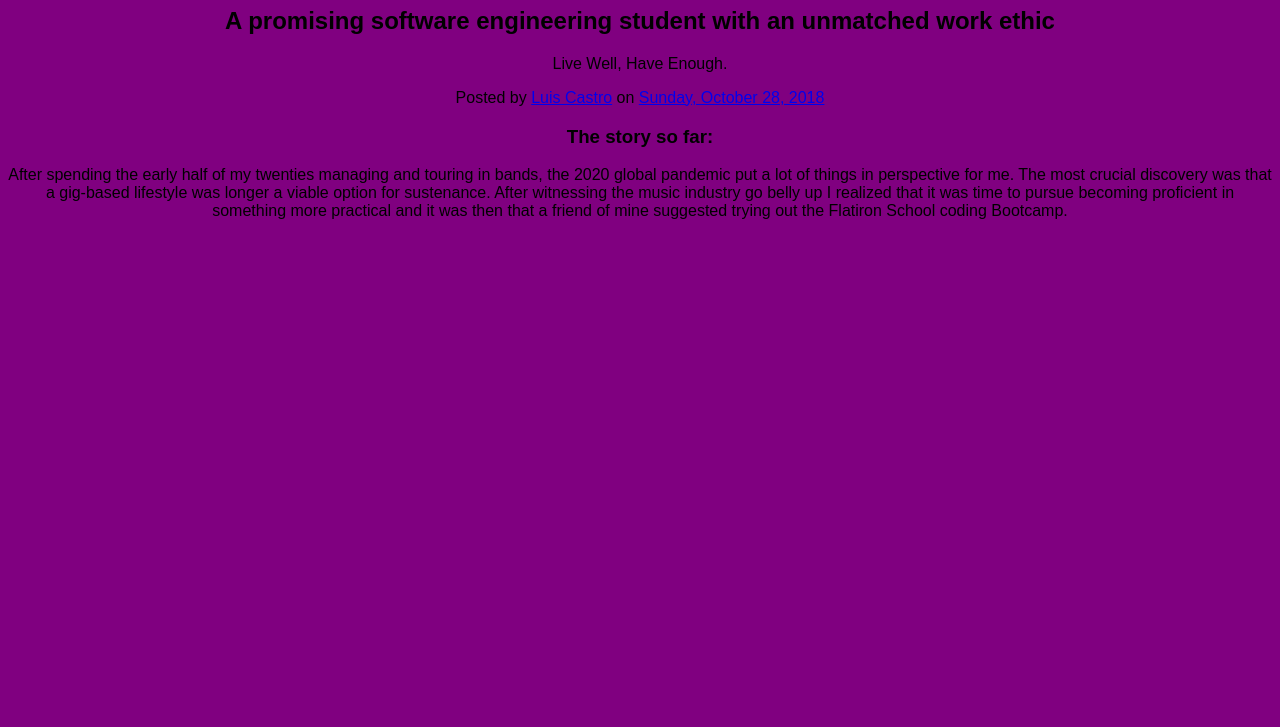
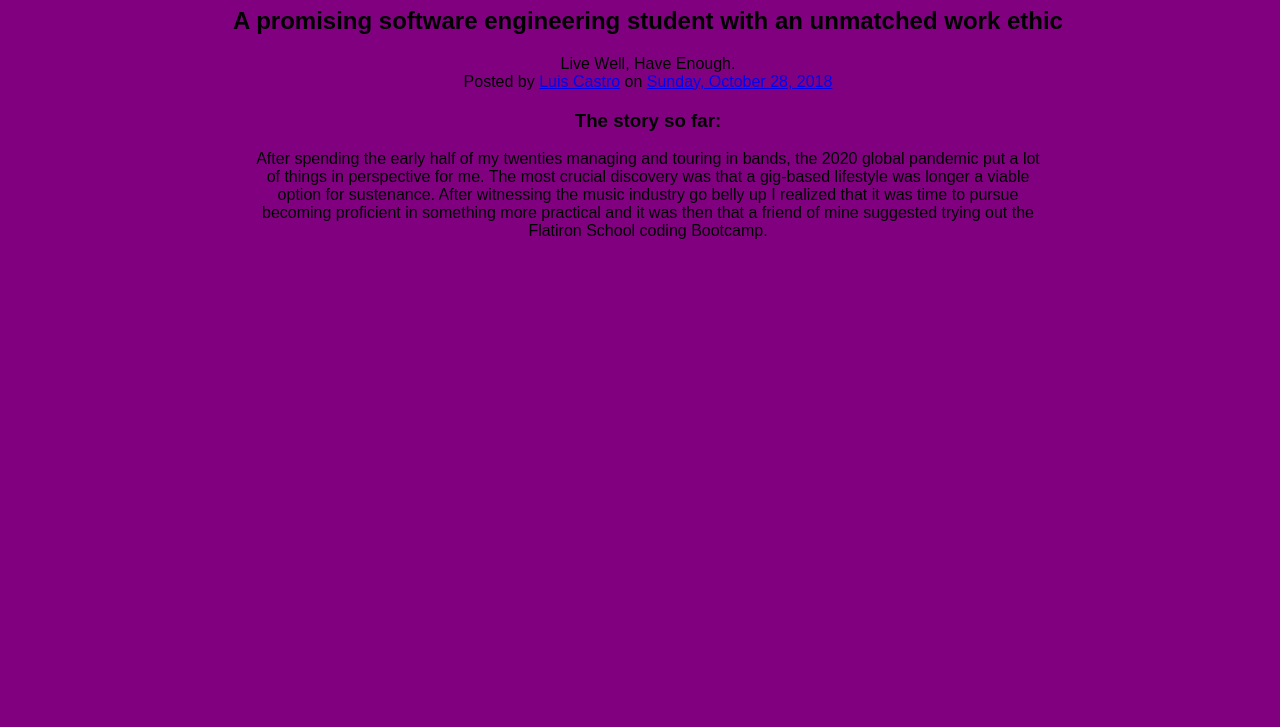
Before and after one commit to foreverluiscastro/My-Personal-Webpage, a plain HTML site: page index.html in a window 1280 px wide. Shown: the part 73-800 px from the top of the page. Drawn offline with Linux system fonts and the light colour scheme.

Commit message:
added  new property to style.css

```diff
--- a/style.css
+++ b/style.css
@@ -1,5 +1,12 @@
 body {
+    width: 100%;
     font-family: Arial, Helvetica, sans-serif;
     text-align: center;
     background: purple;
   }
+
+p {
+    width: 800px;
+    text-align: center;
+    margin: auto;
+}
```
